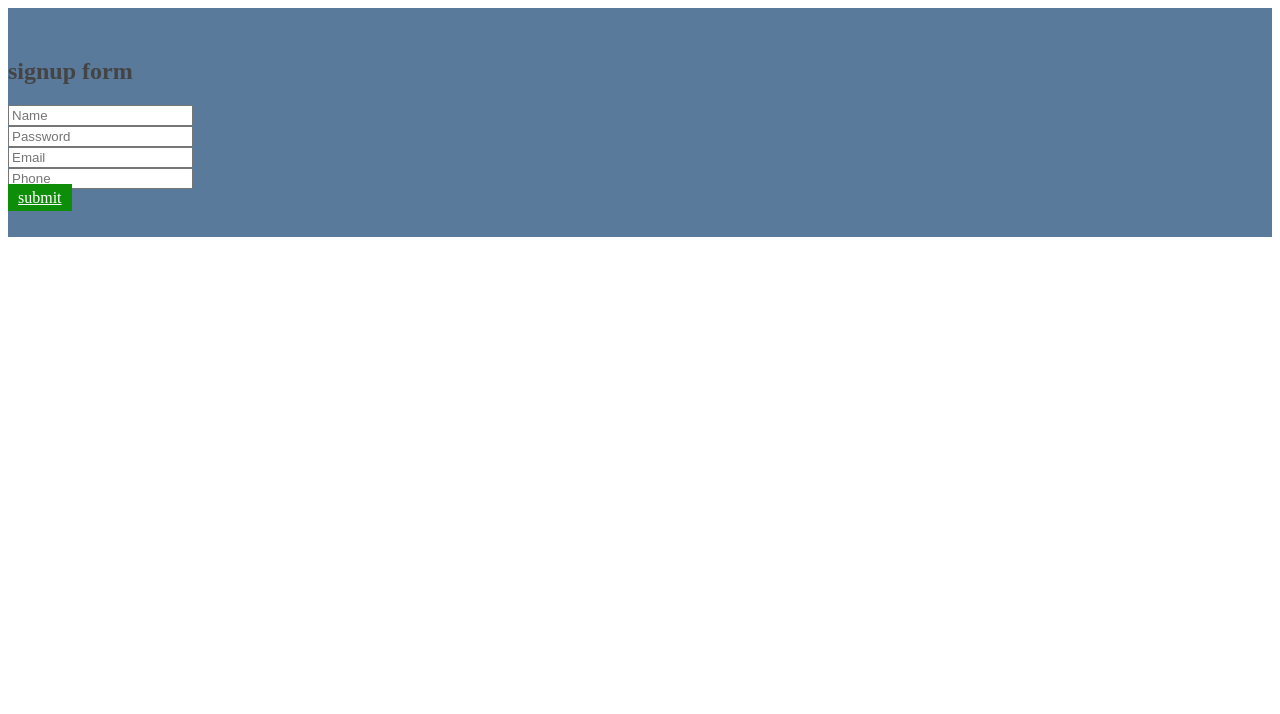
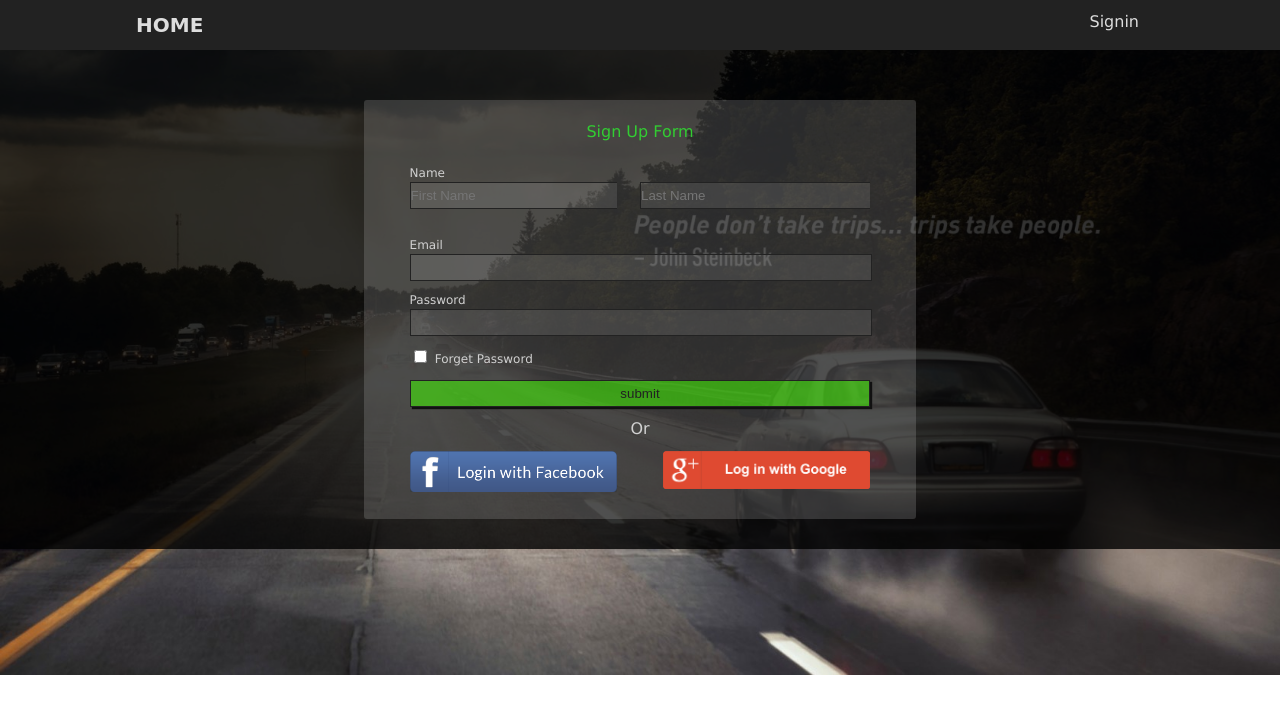
Before and after one commit to Luckzman/Ride-My-Way, a website: page UI/signup-form.html in a window 1280 px wide. Drawn offline with Linux system fonts and the light colour scheme.

Commit message:
apply ui changes to signup age

```diff
--- a/UI/css/reuse.css
+++ b/UI/css/reuse.css
@@ -81,12 +81,18 @@ a {
 .p-10{
     margin: 10px;
 }
+.pt-10{
+    padding-top: 10px;
+}
 
 .pb-10{
     padding-bottom: 10px;
 }
 .mb-10{
     margin-bottom: 10px;
+}
+.box-size{
+    box-sizing: border-box;
 }
 
 .mt-10{
--- a/UI/css/signin.css
+++ b/UI/css/signin.css
@@ -66,7 +66,7 @@ form .btn-submit{
 }
 
 form .btn{
-    width: 49%;
+    width: 45%;
 }
 
 form img{
--- a/UI/signup-form.html
+++ b/UI/signup-form.html
@@ -5,28 +5,60 @@
     <meta http-equiv="X-UA-Compatible" content="IE=edge">
     <title>Ride-My-Way</title>
     <meta name="viewport" content="width=device-width, initial-scale=1">
-    <link rel="stylesheet" type="text/css" media="screen" href="./css/style.css" />
+    <link rel="stylesheet" type="text/css" media="screen" href="./css/reset.css" />
+    <link rel="stylesheet" type="text/css" media="screen" href="./css/reuse.css" />
+    <link rel="stylesheet" type="text/css" media="screen" href="./css/signin.css" />
 </head>
 <body>
-    <main class="form-bg" >
+    <main class="form-bg">
+        <div class="navbar overflow">
+            <div class="container">
+                <div class="brand float-left">
+                    <a href="./index.html">HOME</a>
+                </div>
+                <nav class="float-right">
+                    <ul>
+                        <li><a class="links" href="./signin-form.html">Signin</a></li>
+                    </ul>
+                </nav>
+            </div>
+        </div>
         <div class="container">
             <div class="form-style">
-                <h2>signup form</h2>
-                <form action="">
+                <h2>Sign Up Form</h2>
+                <form>
                     <div class="form-group">
-                        <input type="text" name="" id="name" placeholder="Name" required>
+                        <label for="name">Name</label>
+                        <div class="btn float-left overflow">
+                            <input type="text" name="" id="name" placeholder="First Name">
+                        </div>
+                        <div class="col-50 float-right overflow">
+                            <input type="text" name="" placeholder="Last Name">
+                        </div>
+                    </div><br>
+                    <div class="form-group">
+                        <label class="pt-10" for="email">Email</label>
+                        <input type="email" name="" id="email">
                     </div>
                     <div class="form-group">
-                        <input type="password" name="" id="password" placeholder="Password" required>
+                        <label for="password">Password</label>
+                        <input type="password" name="" id="password">
                     </div>
+                    <input type="checkbox" name="forget-password" id="forget-password">
+                    <label class="inline" for="forget-password">Forget Password</label>
                     <div class="form-group">
-                        <input type="email" name="" id="email" placeholder="Email" required>
+                        <button class="btn-submit">submit</button>
                     </div>
-                    <div class="form-group">
-                        <input type="phone" name="" id="phone" placeholder="Phone" required>
+                    <div class="text-center">
+                        <p>Or</p>
                     </div>
-                    <div class="form-group">
-                        <a href="./dashboard.html">submit</a>
+                    <div class="overflow mt-10">
+                        <div class="btn float-left">
+                            <a><img src="./img/facebook-login.png" alt="Login with facebook"></a>
+                        </div>
+                        <div class="btn float-right ">
+                            <img src="./img/google-login.png" alt="Login with google">
+                        </div>
                     </div>
                 </form>
             </div>
```
